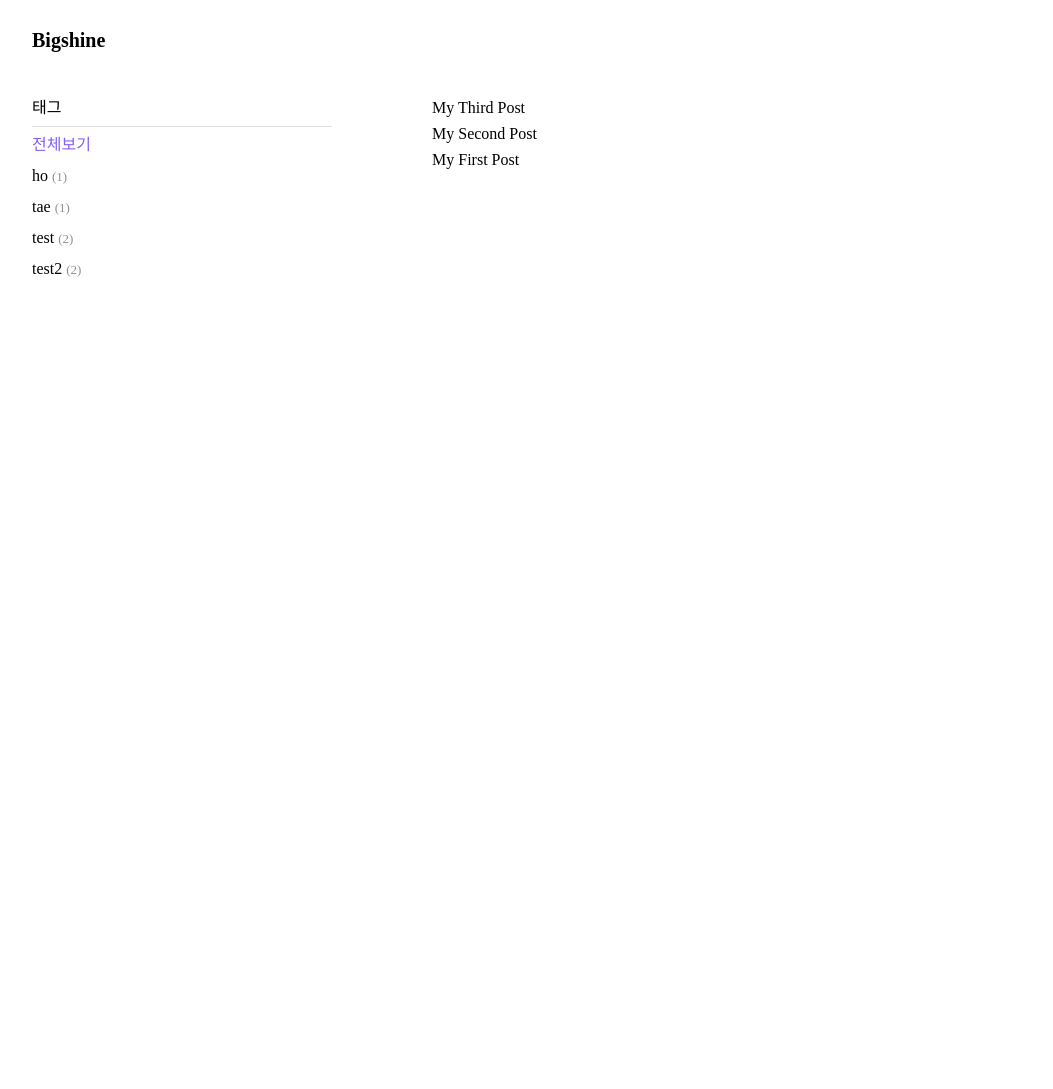
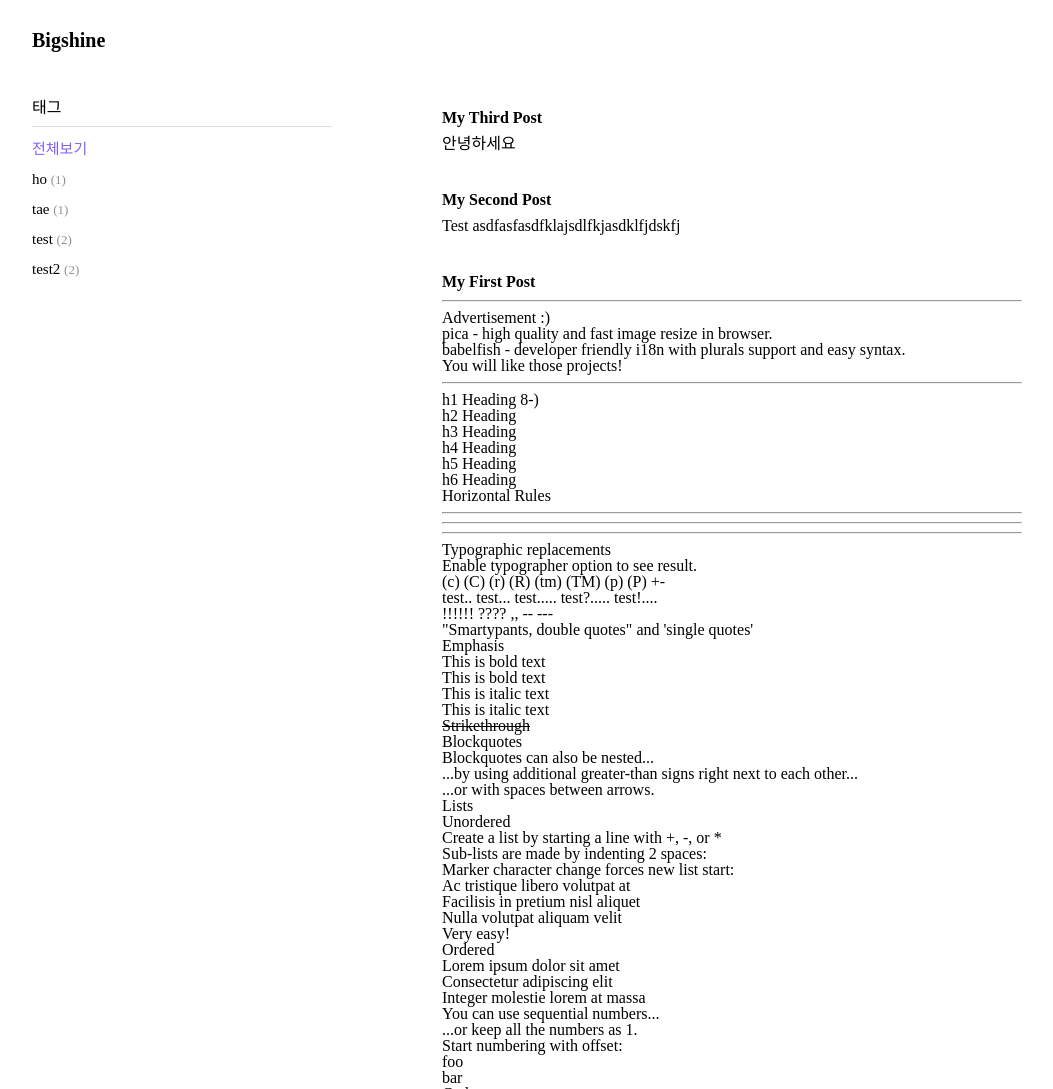
Before and after one commit to gangchaeng2/bigshine.github.io., a Gatsby site: page / in a window 1280 px wide. Shown: the top 1089 px of the page, without its empty margins (108-1161 px from the left). Before the commit the page ends 800 px from the top, so only its background shows below. Built offline with nearby package versions, Linux system fonts and the light colour scheme; Gatsby itself is replaced by a stand-in of ours; some packages are replaced by stand-ins of ours.

Commit message:
html parser 추가

```diff
--- a/package.json
+++ b/package.json
@@ -30,6 +30,7 @@
     "react": "^16.8.6",
     "react-dom": "^16.8.6",
     "react-helmet": "^5.2.1",
+    "react-html-parser": "^2.0.2",
     "styled-components": "^4.2.0",
     "styled-reset": "^2.0.12"
   },
--- a/posts/third-post/index.md
+++ b/posts/third-post/index.md
@@ -5,8 +5,4 @@ title: "My Third Post"
 tags: ['tae', 'ho']
 ---
 
-`Test ㅇㄴㄹㄴㅇㄹㄴㅇㄹㅇㄴㄹㄴsdfsdfsdㄴㅇㄹㄴㅇㄹㄴㄹㄴㅇㄴㅇㄹㅋㅋㅋㅋㅋㅋㅋㅋㅋㅋㅋㅋㅋㅋㅋㅋㅋㅋㅋㅋㅋㅋㅋㅋㅋㅋㅋㅋfsdfㅇㄹ`
-`
-dsfasdfaskdfjklasdfa sdghasdkfj askldgajkldhskl fjakldfgh fklbnvasdiljfkl  TEST
-TEST
-`jjjjj dsfasjdfklajdklagjdkal;shdfkl hjasd;fkl has;dklf j
+`안녕하세요`
--- a/src/components/Home/components/Post/index.js
+++ b/src/components/Home/components/Post/index.js
@@ -1,7 +1,12 @@
 import React from 'react'
+import ReactHtmlParser from 'react-html-parser'
 import { useStaticQuery, graphql, Link } from 'gatsby'
 
-import { Wrap } from './styled'
+import { Wrap, Title } from './styled'
+
+function transform(node) {
+  console.log(node)
+}
 
 export default ({ list }) => {
   const { allMarkdownRemark: { edges } } = useStaticQuery(
@@ -10,12 +15,12 @@ export default ({ list }) => {
         allMarkdownRemark(
           sort: { fields: [frontmatter___date], order: DESC }
         ) {
-          totalCount
           edges {
             node {
               fields {
                 slug
               }
+              html
               frontmatter {
                 path
                 title
@@ -33,11 +38,14 @@ export default ({ list }) => {
   return (
     <Wrap>
       {postsData.map(item => {
-        const { fields, frontmatter } = item
+        const { fields, frontmatter, html } = item
         return (
-          <div key={fields.slug}>
-            <Link to={fields.slug}>{frontmatter.title}</Link>
-          </div>
+          <li key={fields.slug}>
+            <Link to={fields.slug}>
+              <Title>{frontmatter.title}</Title>
+              {ReactHtmlParser(html, transform)}
+            </Link>
+          </li>
         )
       })}
     </Wrap>
--- a/src/components/Home/components/Post/styled.js
+++ b/src/components/Home/components/Post/styled.js
@@ -1,13 +1,19 @@
 import styled from 'styled-components'
 
-export const Wrap = styled.div`
+export const Wrap = styled.ul`
   float: right;
   width: 60%;
   padding-left: 10px;
 
-  > div {
-    & + div {
-      margin-top: 10px;
+  > li {
+    padding: 10px;
+    & + li {
+      margin-top: 20px;
     }
   }
 `
+
+export const Title = styled.p`
+  font-weight: 700;
+  margin-bottom: 10px;
+`
--- a/src/components/Home/components/Tags/index.js
+++ b/src/components/Home/components/Tags/index.js
@@ -23,7 +23,7 @@ const TagComponent = data => {
     <Wrap>
       <section>태그</section>
       <Tags>
-        <li>
+        <li style={{ marginTop: '5px' }}>
           <Link to="/" activeClassName={isEmpty(tag) ? 'active' : ''}>전체보기</Link>
         </li>
         {group.map(item => (
--- a/src/components/Home/components/Tags/styled.js
+++ b/src/components/Home/components/Tags/styled.js
@@ -12,6 +12,7 @@ export const Tags = styled.ul`
 
   > li {
     width: 100%;
+    font-size: 15px;
 
     & + li {
       margin-top: 15px;
--- a/src/templates/tagTemplate.js
+++ b/src/templates/tagTemplate.js
@@ -1,6 +1,6 @@
 import React from 'react'
 import PropTypes from 'prop-types'
-import { Link, graphql } from 'gatsby'
+import { graphql } from 'gatsby'
 
 import Seo from 'components/Seo'
 import Layout from 'components/Layout'
@@ -50,7 +50,6 @@ export default Tags
 export const pageQuery = graphql`
   query($tag: String) {
     allMarkdownRemark(
-      limit: 2000
       sort: { fields: [frontmatter___date], order: DESC }
       filter: { frontmatter: { tags: { in: [$tag] } } }
     ) {
@@ -60,6 +59,7 @@ export const pageQuery = graphql`
           fields {
             slug
           }
+          html
           frontmatter {
             title
           }
```
Also changed, not shown: 1 other file.
